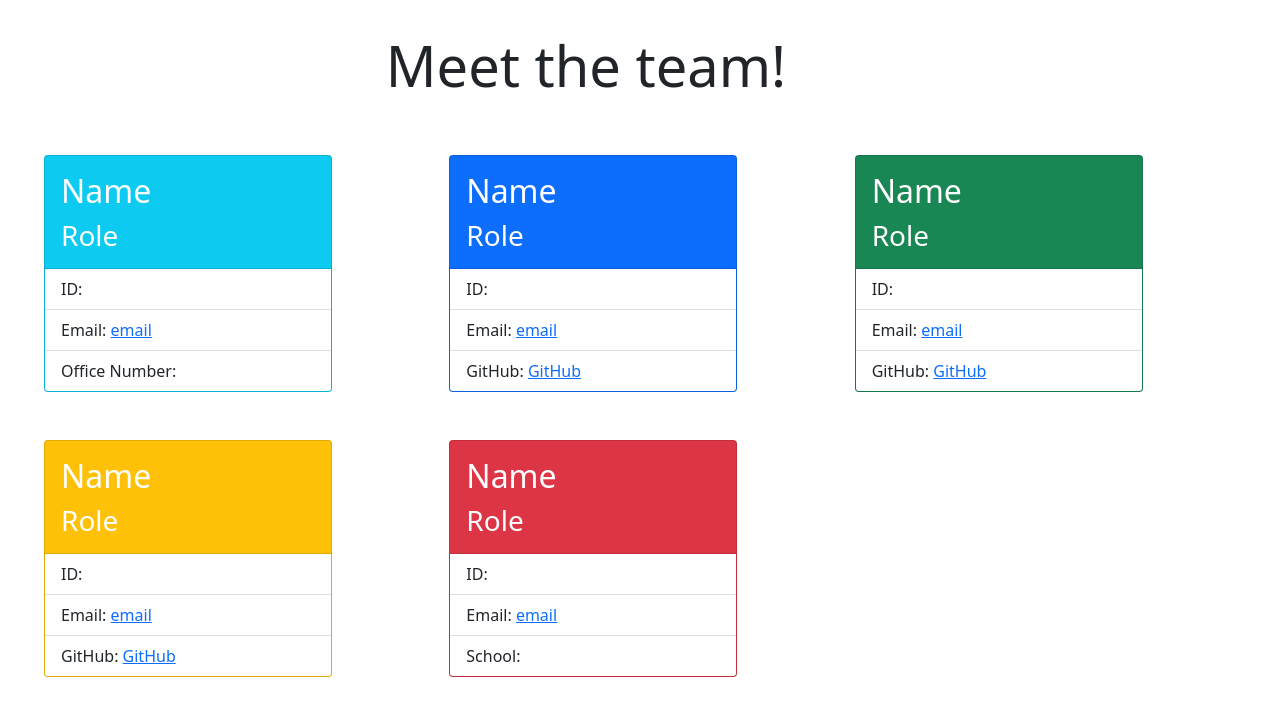
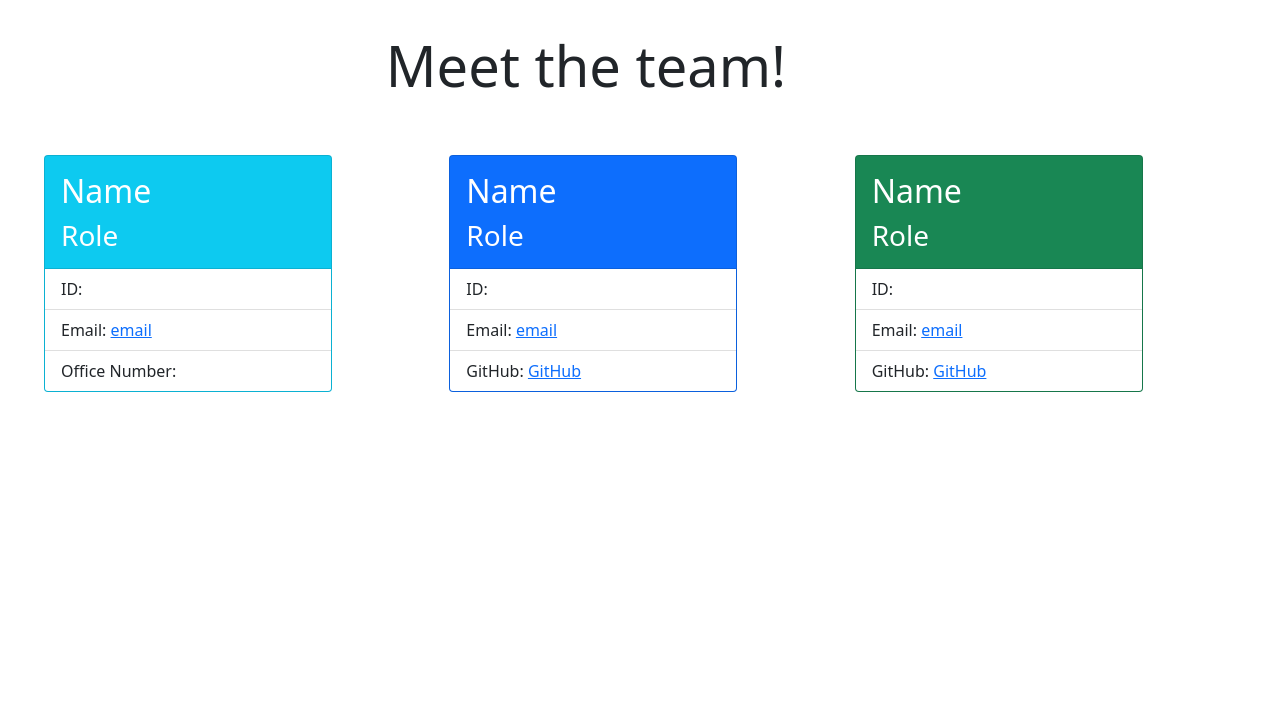
Before and after one commit to Eli-coding/team-profile-generator, a website: page pageBones.html in a window 1280 px wide. Drawn offline with nearby package versions, Linux system fonts and the light colour scheme.

Commit message:
no file generated yet

```diff
--- a/pageBones.html
+++ b/pageBones.html
@@ -68,36 +68,9 @@
     </div>
 </div>
 
-<div class="row p-3 m-3">
-    <div class="col-sm-4">
-        <div class="card card text-white bg-warning" style="width: 18rem;">
 
-            <div class="card-body">
-                <h2 class="card-title">Name</h2>
-                <h3 class="card-text">Role</h3>
-            </div>
-            <ul class="list-group list-group-flush">
-                <li class="list-group-item">ID:</li>
-                <li class="list-group-item">Email: <a href="#" class="card-link">email</a> </li>
-                <li class="list-group-item">GitHub: <a href="#" class="card-link">GitHub</a></li>
-            </ul>
-        </div>
-    </div>
 
-    <div class="col-sm-4">
-        <div class="card text-white bg-danger" style="width: 18rem;">
 
-            <div class="card-body">
-                <h2 class="card-title">Name</h2>
-                <h3 class="card-text">Role</h3>
-            </div>
-            <ul class="list-group list-group-flush">
-                <li class="list-group-item">ID:</li>
-                <li class="list-group-item">Email: <a href="#" class="card-link">email</a> </li>
-                <li class="list-group-item">School:</li>
-            </ul>
-        </div>
-    </div>
 </div>
 
 
```
Also changed, not shown: index.js (+17 -19 lines).
